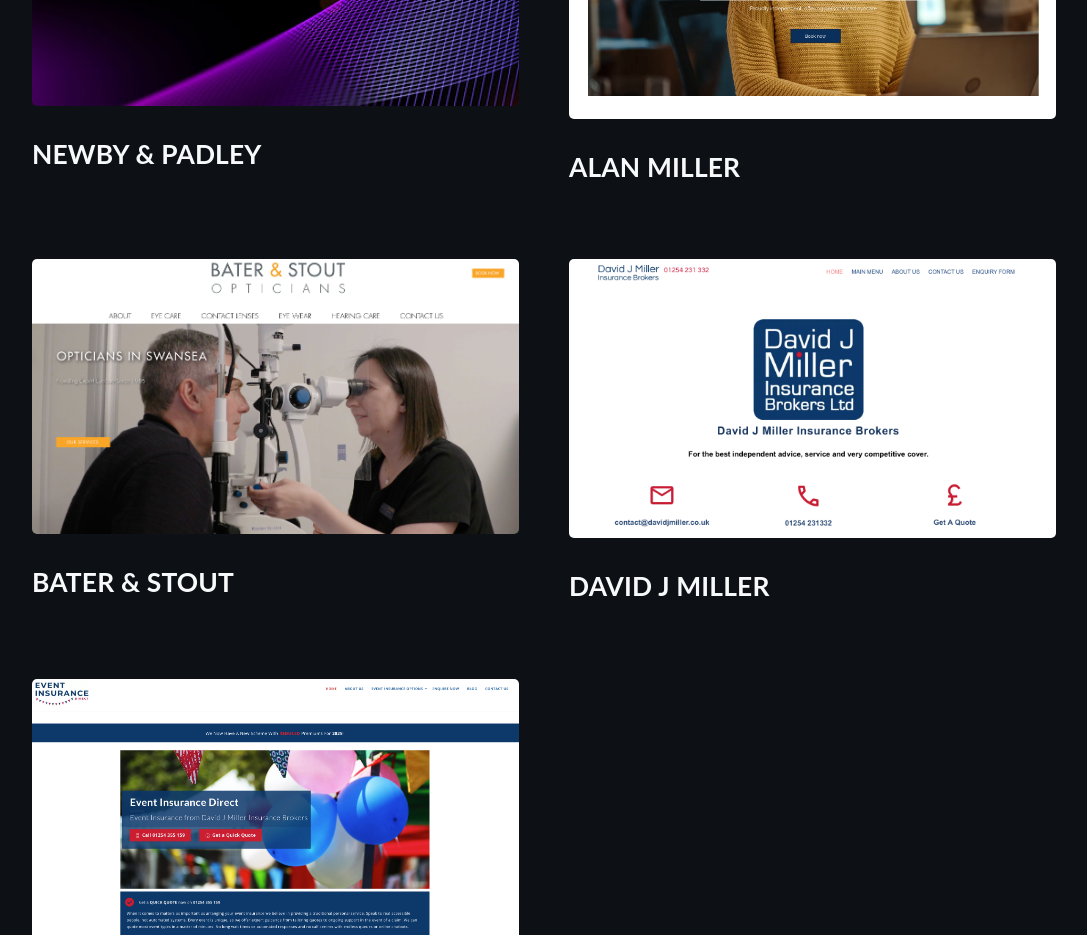
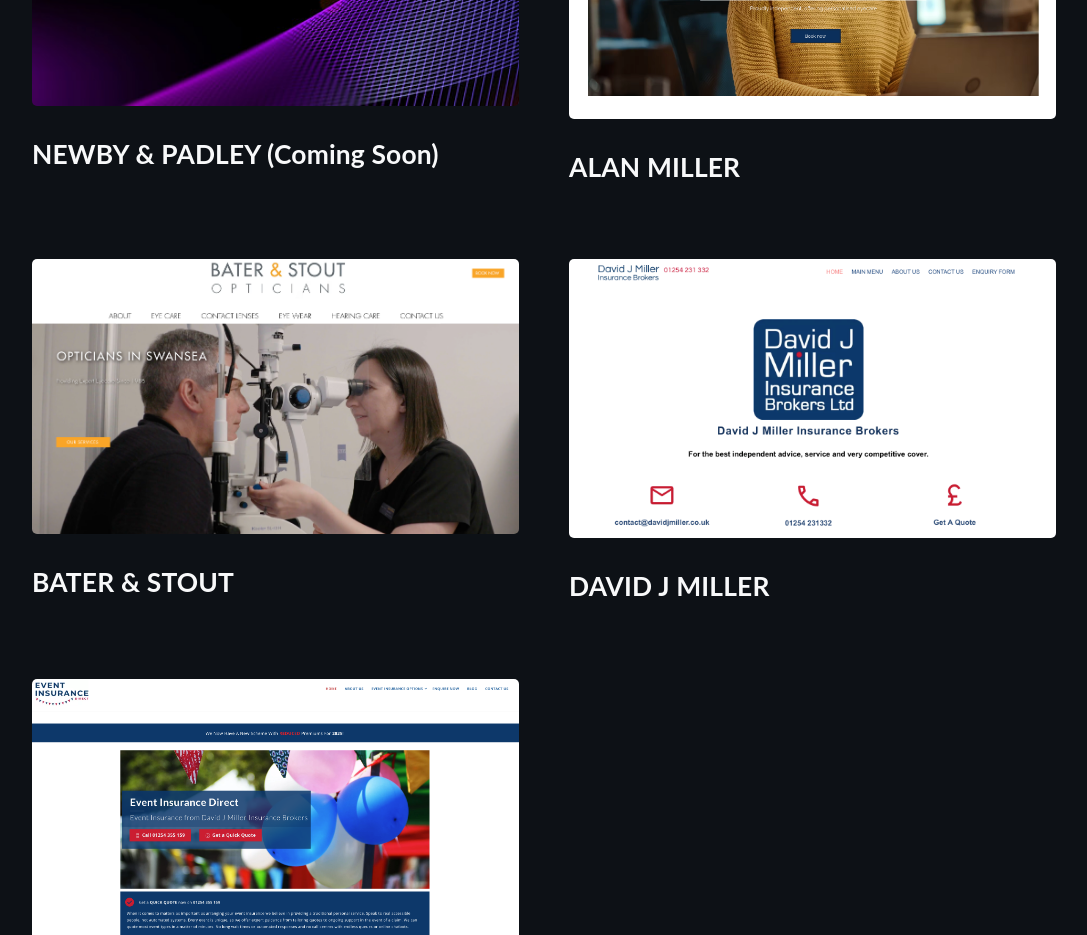
Before and after one commit to SaaniyaShafqat/portfolio, a React (Create React App) app: page / in a window 1280 px wide. Shown: the part 5200-6135 px from the top of the page, without its empty margins (96-1183 px from the left). Built offline with nearby package versions, Linux system fonts and the light colour scheme.

Commit message:
Updated project info

```diff
--- a/src/components/Projects.tsx
+++ b/src/components/Projects.tsx
@@ -13,7 +13,7 @@
         <div className="projects-grid">
             <div className="project">
                 <a href="/" target="_blank" rel="noreferrer"><img src={proj01} className="zoom" alt="thumbnail" width="100%"/></a>
-                <a href="/" target="_blank" rel="noreferrer"><h2>NEWBY & PADLEY</h2></a>
+                <a href="/" target="_blank" rel="noreferrer"><h2>NEWBY & PADLEY (Coming Soon)</h2></a>
                 {/* <p>Managed content, on-page and Technical SEO. Client provided design and did not want to update.</p> */}
             </div>
             <div className="project">
```
